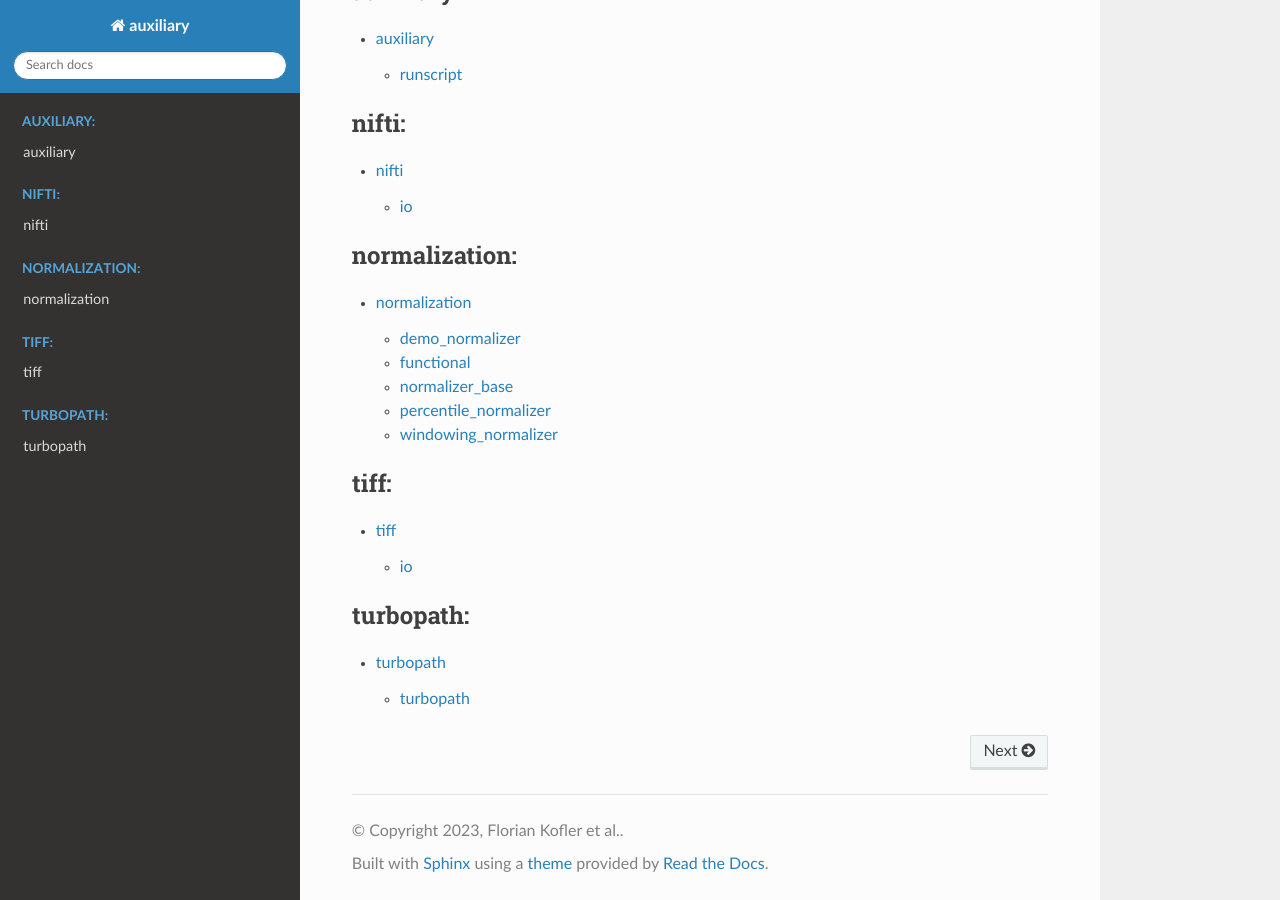
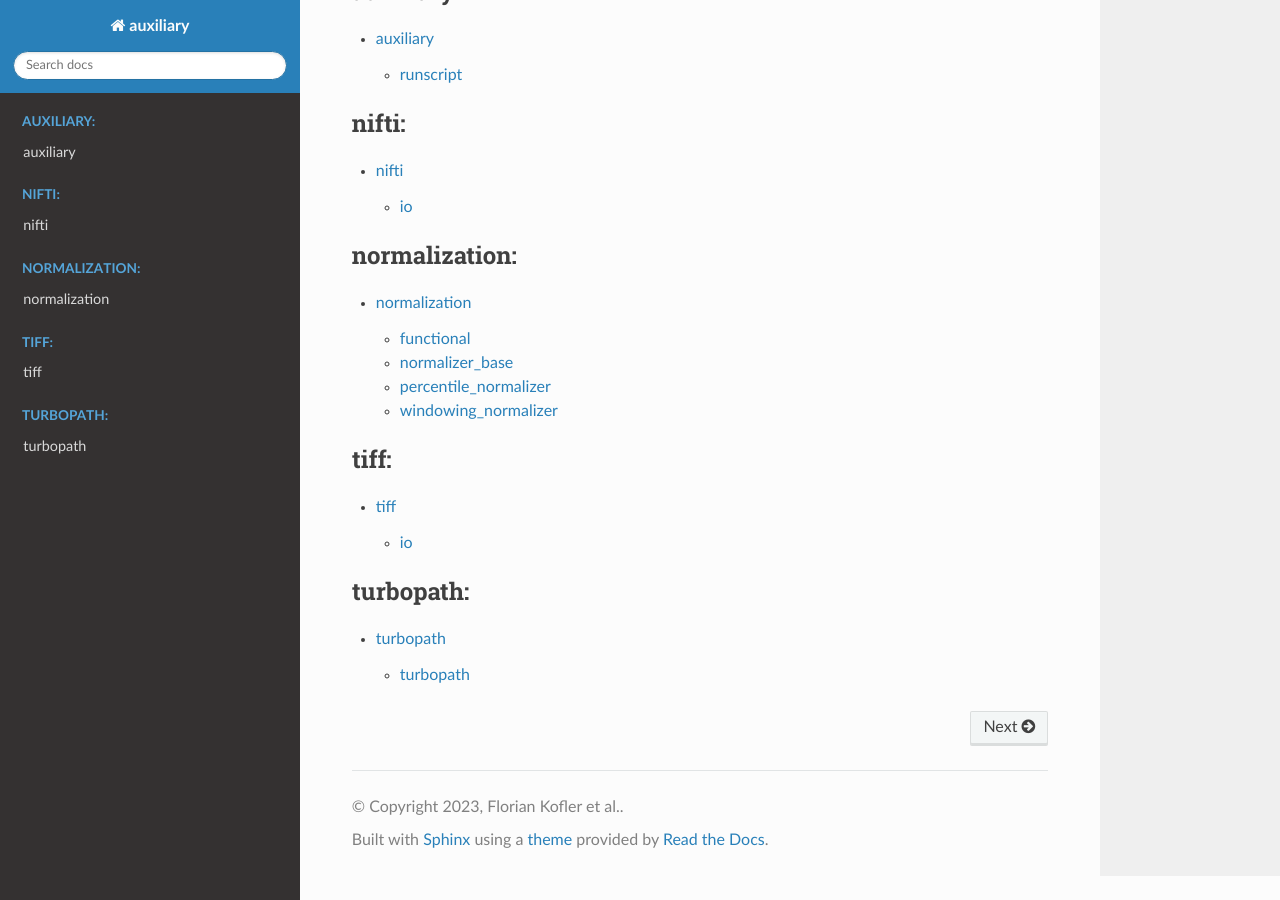
Before and after one commit to sarthakpati/auxiliary, a Sphinx documentation site: the page built from docs/source/index.rst, in a window 1280 px wide and 900 px high, scrolled down 786 px. Built offline with Sphinx 7.4.7 and the Read the Docs theme 2.0.0, drawn with Linux system fonts in a browser that asks for light colours.

Commit message:
- rm demo file from docs

```diff
--- a/docs/source/normalization.rst
+++ b/docs/source/normalization.rst
@@ -1,11 +1,6 @@
 normalization
 ============================================
 
-
-demo_normalizer
---------------------------------------------
-
-.. automodule:: auxiliary.normalization.demo_normalizer
 
 
 functional
--- a/pyproject.toml
+++ b/pyproject.toml
@@ -23,7 +23,6 @@ numpy = ">=1.24"
 tifffile = ">=2023.8.25"
 path = ">=16.7.1"
 pillow = ">=10.0.0"
-matplotlib = ">=3.4.0"
 
 [tool.poetry.dev-dependencies]
 pytest = ">=6.2"
```
